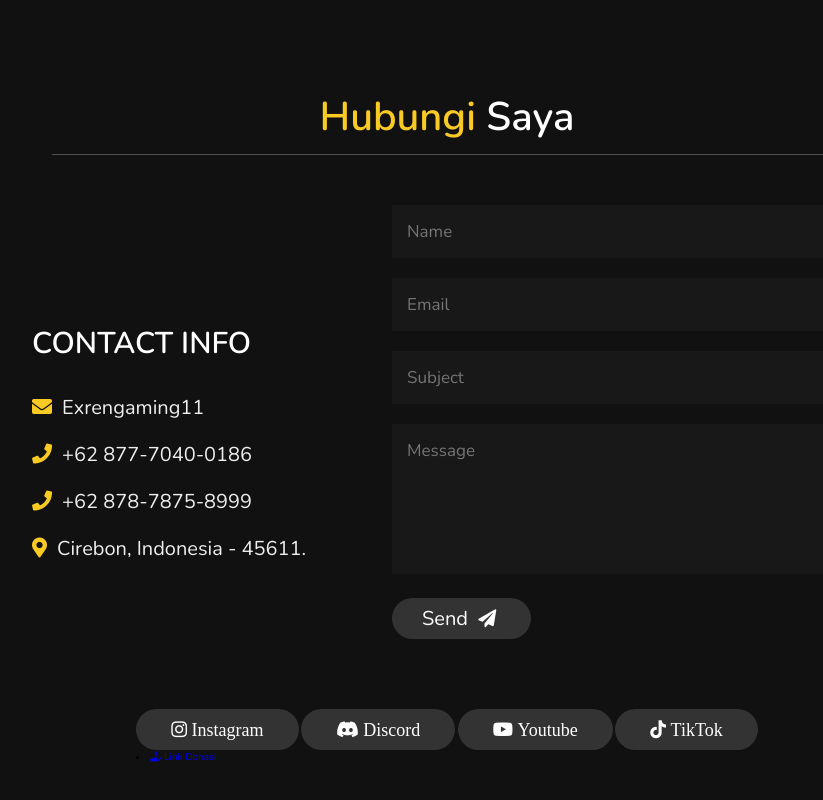
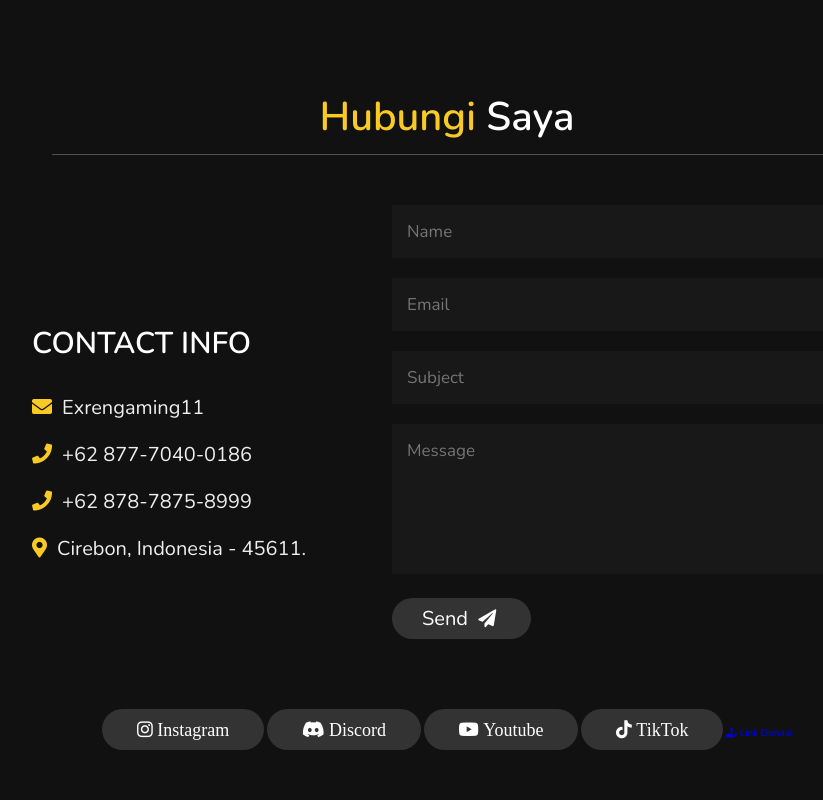
Before and after one commit to kimsart1000/ExRenGM, a plain HTML site: page index.html in a window 1280 px wide. Shown: the part 2330-3130 px from the top of the page, without its empty margins (368-1191 px from the left). Drawn offline with nearby package versions, Linux system fonts and the light colour scheme.

Commit message:
Update index.html

```diff
--- a/index.html
+++ b/index.html
@@ -190,7 +190,7 @@
         <a href="https://discord.gg/FzvvDgxW" target="_blank"><button class="btn"><i class="fab fa-discord"> discord</i></button></a>
         <a href="https://www.youtube.com/channel/UCeeZ1p7TMneTR67m_NtB1lg"target="_blank"><button class="btn"><i class="fab fa-youtube"> Youtube</i></button></a>
         <a href="https://www.tiktok.com/@exren_11"target="_blank"><button class="btn"><i class="fab fa-tiktok"> TikTok</i></button></a>
-        <li><a href="https://saweria.co/exrengaming"target="_blank"><i class="fas fa-hand-holding-usd"></i>                                   Link Donasi</a></li>
+        <a href="https://saweria.co/exrengaming"target="_blank"><i class="fas fa-hand-holding-usd"></i>                                   Link Donasi</a>
     </div>
 
 </div>
```
